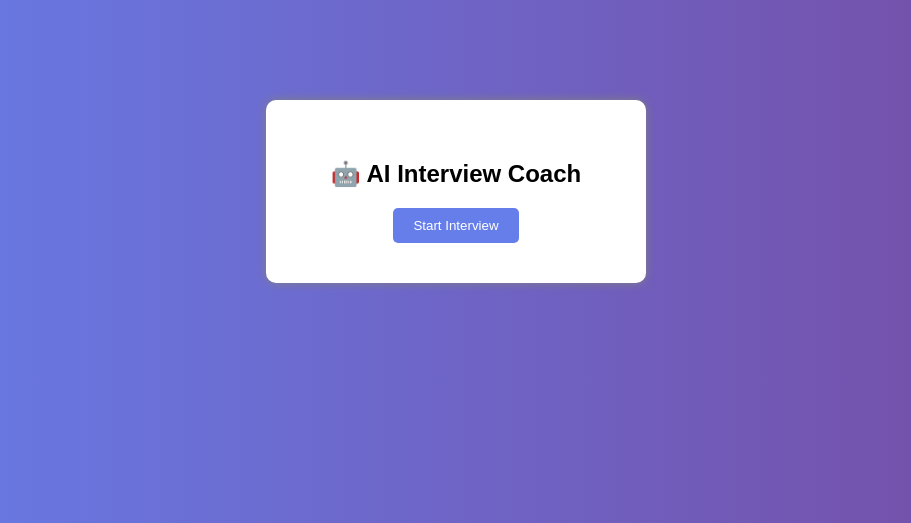
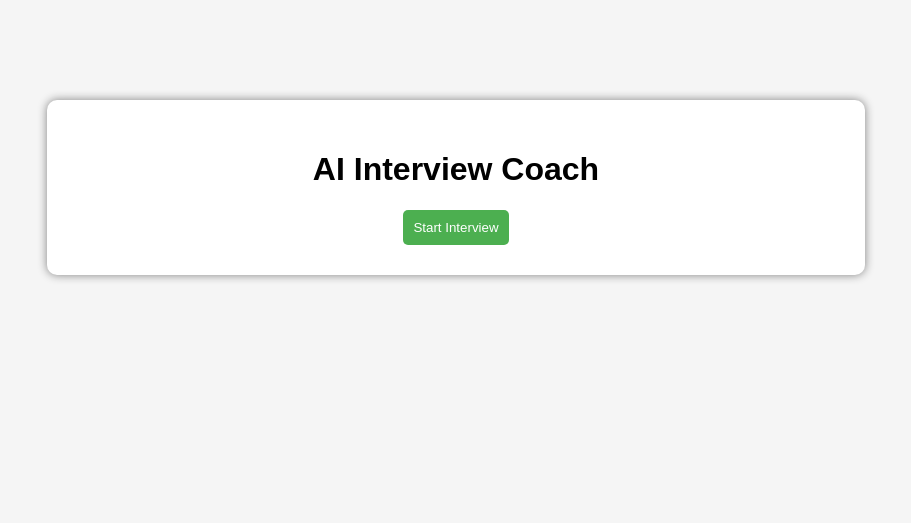
Before and after one commit to rajnandinithombre461-byte/ai-interview-coach, a Flask app: page / in a window 1280 px wide. Shown: the top 523 px of the page, without its empty margins (184-1095 px from the left). Run offline with Flask 3, Linux system fonts and the light colour scheme.

Commit message:
fixed login page

```diff
--- a/templates/login.html
+++ b/templates/login.html
@@ -1,22 +1,19 @@
 <!DOCTYPE html>
 <html>
 <head>
-    <title>AI Interview Coach</title>
+    <title>Login</title>
 </head>
 
-<body style="font-family: Arial; background: linear-gradient(to right, #667eea, #764ba2); text-align:center;">
+<body style="font-family: Arial; background:#f5f5f5; text-align:center;">
 
-    <div style="background:white; padding:40px; margin:100px auto; width:300px; border-radius:10px; box-shadow:0 0 10px gray;">
+    <div style="width:60%; margin:100px auto; background:white; padding:30px; border-radius:10px; box-shadow:0 0 10px gray;">
 
-        <h2 style="margin-bottom:20px;">🤖 AI Interview Coach</h2>
+        <h1>AI Interview Coach</h1>
 
         <form action="/login" method="post">
-
-            <button type="submit"
-            style="padding:10px 20px; background:#667eea; color:white; border:none; border-radius:5px; cursor:pointer;">
+            <button type="submit" style="padding:10px; background:#4CAF50; color:white; border:none; border-radius:5px;">
                 Start Interview
             </button>
-
         </form>
 
     </div>
```
